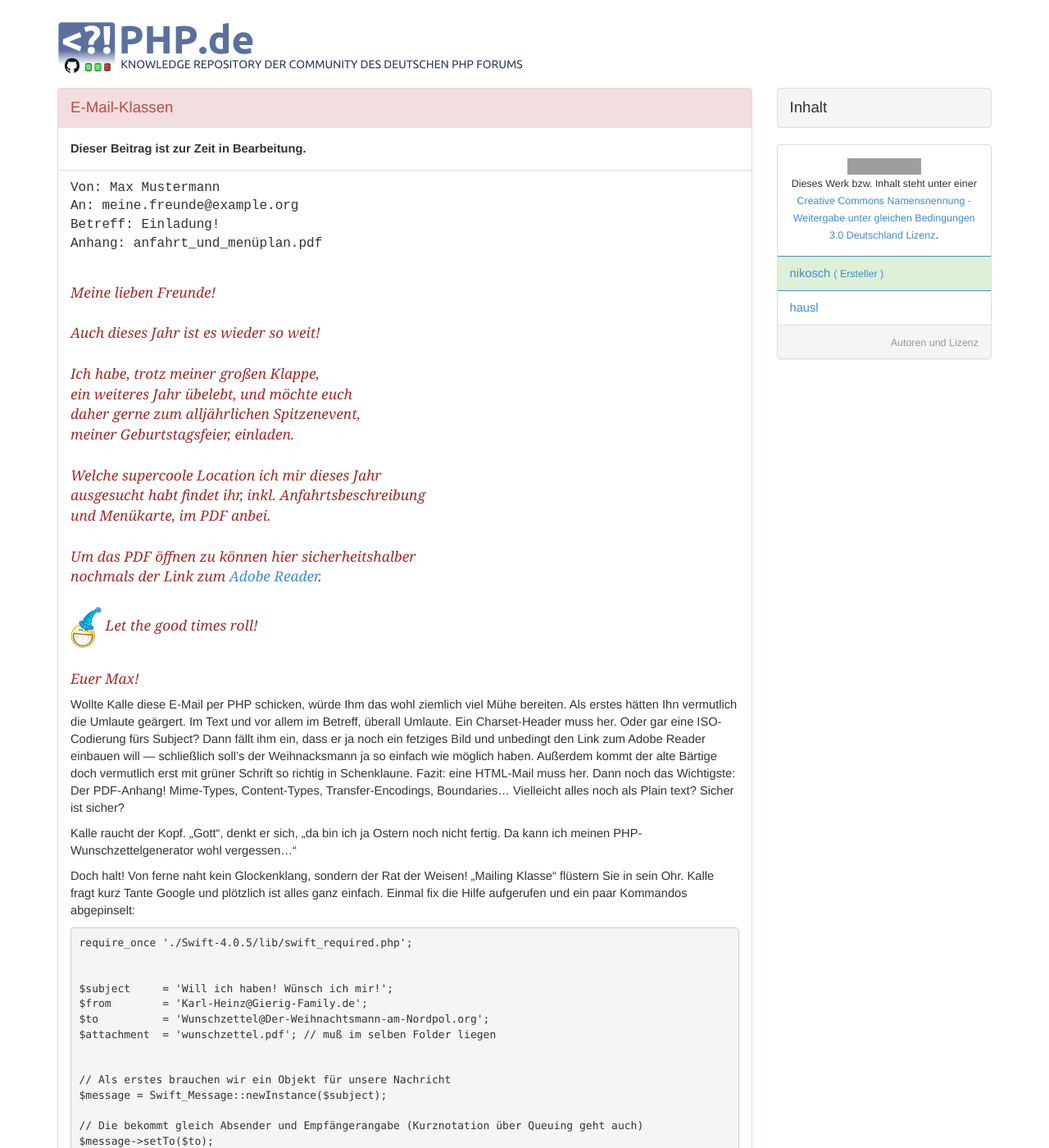
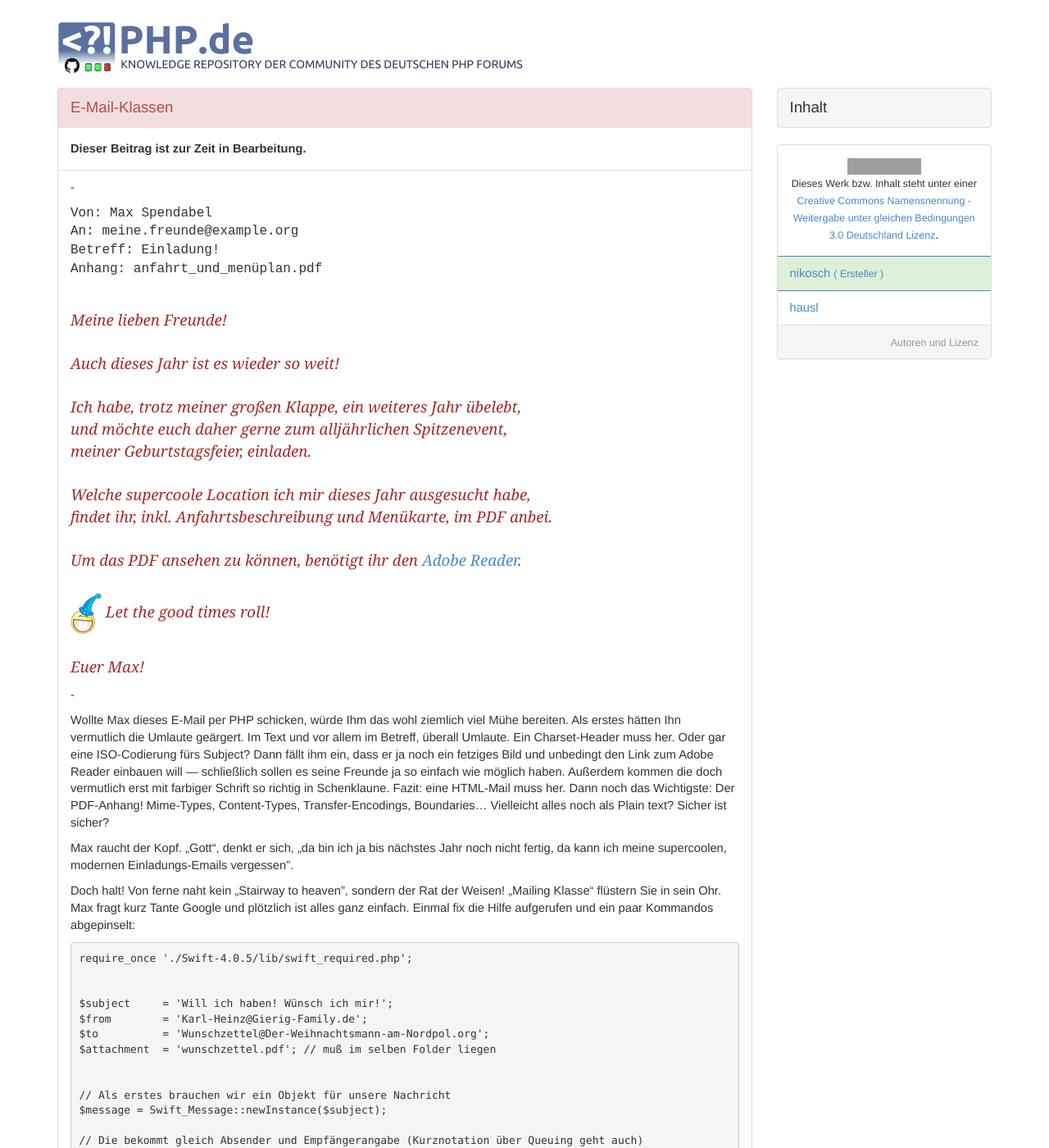
Before and after one commit to php-de/php-de.github.io, a Jekyll site: the page built from email/email-class.md, in a window 1280 px wide and 1400 px high. Shown: the whole window at 82% size. Built offline with Jekyll 4.4.1, drawn with Linux system fonts in a browser that asks for light colours; some of the changed text lies outside the part shown; grey boxes are pictures that could not be loaded.

Commit message:
Update email-class.md

```diff
--- a/email/email-class.md
+++ b/email/email-class.md
@@ -17,44 +17,45 @@ inhalt:
 entry-type: in-progress
 ---
 
+-
+
 <p style="font-size: 12pt; font-family: Courier New, Consolas">
-    Von: Max Mustermann<br>
-	An: meine.freunde@example.org<br>
-	Betreff: Einladung!<br>
-	Anhang: anfahrt_und_menüplan.pdf<br>
+    Von: Max Spendabel<br>
+    An: meine.freunde@example.org<br>
+    Betreff: Einladung!<br>
+    Anhang: anfahrt_und_menüplan.pdf<br>
 </p>
-<p style="color: brown; font-size: 13pt; font-family: Georgia, Calibri"><i>
+<p style="color: brown; font-size: 14pt; font-family: Georgia, Calibri"><i>
 <br>
-	Meine lieben Freunde!<br>
-	<br>
-	Auch dieses Jahr ist es wieder so weit!<br>
-	<br>
-	Ich habe, trotz meiner großen Klappe,<br>
-    ein weiteres Jahr übelebt, und möchte euch<br>
-    daher gerne zum alljährlichen Spitzenevent, <br>
-	meiner Geburtstagsfeier, einladen.<br>
-	<br>
-	Welche supercoole Location ich mir dieses Jahr<br>
-	ausgesucht habt findet ihr, inkl. Anfahrtsbeschreibung<br>
-	und Menükarte, im PDF anbei.<br>
-	<br>
-	Um das PDF öffnen zu können hier sicherheitshalber<br>
-	nochmals der Link zum <a href="http://get.adobe.com/de/reader/" target="_blank" rel="nofollow">Adobe Reader</a>.
-	<br>
+    Meine lieben Freunde!<br>
     <br>
-	<img src="images/party_smiley.png" alt="party smiley"> Let the good times roll!
-	<br>
-	<br>
-	Euer Max!
+    Auch dieses Jahr ist es wieder so weit!<br>
+    <br>
+    Ich habe, trotz meiner großen Klappe, ein weiteres Jahr übelebt,<br>
+    und möchte euch daher gerne zum alljährlichen Spitzenevent, <br>
+    meiner Geburtstagsfeier, einladen.<br>
+    <br>
+    Welche supercoole Location ich mir dieses Jahr ausgesucht habe,<br>
+    findet ihr, inkl. Anfahrtsbeschreibung und Menükarte, im PDF anbei.<br>
+    <br>
+    Um das PDF ansehen zu können, benötigt ihr den
+    <a href="http://get.adobe.com/de/reader/" target="_blank" rel="nofollow">Adobe Reader</a>.
+    <br>
+    <br>
+    <img src="images/party_smiley.png" alt="party smiley"> Let the good times roll!
+    <br>
+    <br>
+    Euer Max!
 </i></p>
 
+-
 
-Wollte Kalle diese E-Mail per PHP schicken, würde Ihm das wohl ziemlich viel Mühe bereiten. Als erstes hätten Ihn vermutlich die Umlaute geärgert. Im Text und vor allem im Betreff, überall Umlaute. Ein Charset-Header muss her. Oder gar eine ISO-Codierung fürs Subject? Dann fällt ihm ein, dass er ja noch ein fetziges Bild und unbedingt den Link zum Adobe Reader einbauen will ― schließlich soll’s der Weihnacksmann ja so einfach wie möglich haben. Außerdem kommt der alte Bärtige doch vermutlich erst mit grüner Schrift so richtig in Schenklaune. Fazit: eine HTML-Mail muss her. Dann noch das Wichtigste: Der PDF-Anhang!
+Wollte Max dieses E-Mail per PHP schicken, würde Ihm das wohl ziemlich viel Mühe bereiten. Als erstes hätten Ihn vermutlich die Umlaute geärgert. Im Text und vor allem im Betreff, überall Umlaute. Ein Charset-Header muss her. Oder gar eine ISO-Codierung fürs Subject? Dann fällt ihm ein, dass er ja noch ein fetziges Bild und unbedingt den Link zum Adobe Reader einbauen will ― schließlich sollen es seine Freunde ja so einfach wie möglich haben. Außerdem kommen die  doch vermutlich erst mit farbiger Schrift so richtig in Schenklaune. Fazit: eine HTML-Mail muss her. Dann noch das Wichtigste: Der PDF-Anhang!
 Mime-Types, Content-Types, Transfer-Encodings, Boundaries… Vielleicht alles noch als Plain text? Sicher ist sicher?
 
-Kalle raucht der Kopf. „Gott“, denkt er sich, „da bin ich ja Ostern noch nicht fertig. Da kann ich meinen PHP-Wunschzettelgenerator wohl vergessen…“
+Max raucht der Kopf. „Gott“, denkt er sich, „da bin ich ja bis nächstes Jahr noch nicht fertig, da kann ich meine supercoolen, modernen Einladungs-Emails vergessen".
 
-Doch halt! Von ferne naht kein Glockenklang, sondern der Rat der Weisen! „Mailing Klasse“ flüstern Sie in sein Ohr. Kalle fragt kurz Tante Google und plötzlich ist alles ganz einfach. Einmal fix die Hilfe aufgerufen und ein paar Kommandos abgepinselt:
+Doch halt! Von ferne naht kein „Stairway to heaven", sondern der Rat der Weisen! „Mailing Klasse“ flüstern Sie in sein Ohr. Max fragt kurz Tante Google und plötzlich ist alles ganz einfach. Einmal fix die Hilfe aufgerufen und ein paar Kommandos abgepinselt:
 
 
 ~~~ php
```
Also changed, not shown: other parts of email/email-class.md (+1 -7 lines).
